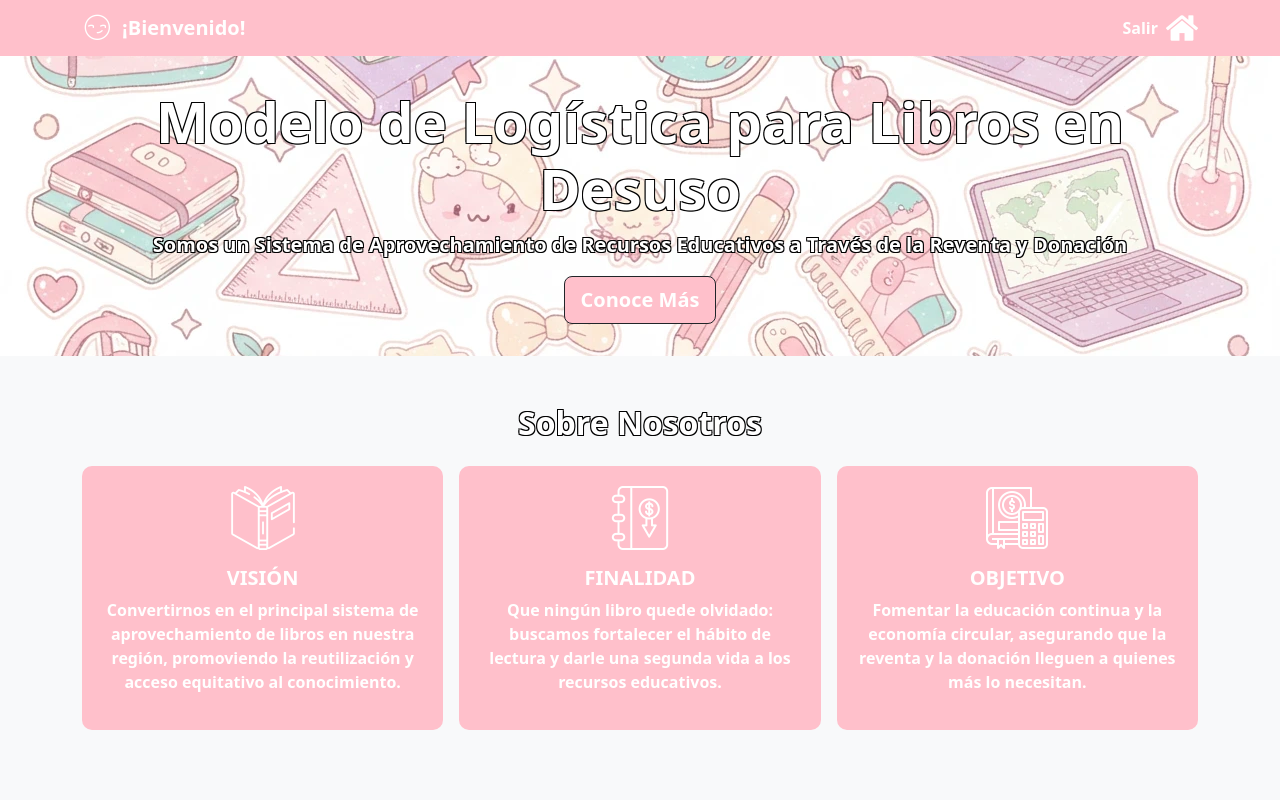
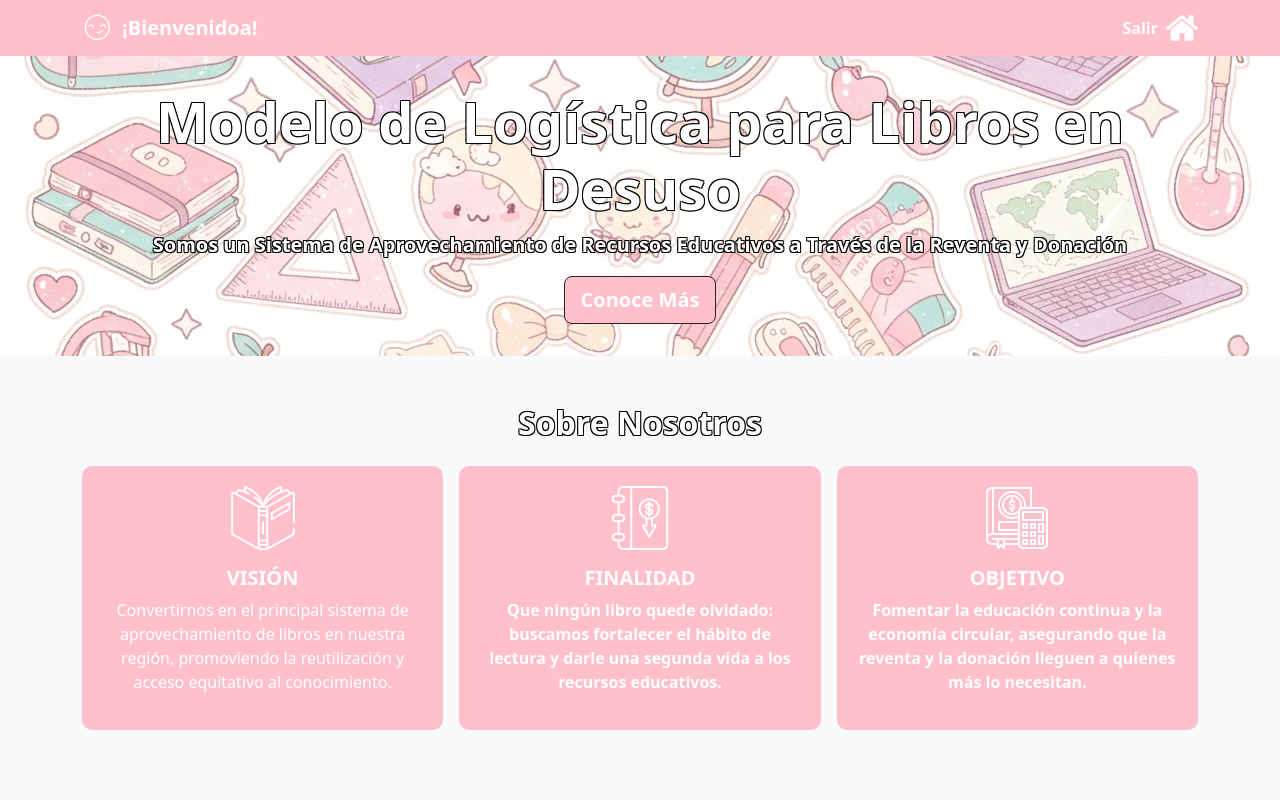
Before and after one commit to AlvaroMunoz0711/PLANTILLAPROYECTO, a plain HTML site: page Index.html in a window 1280 px wide. Shown: the top 800 px of the page. Drawn offline with Linux system fonts and the light colour scheme.

Commit message:
Update Index.html

```diff
--- a/Index.html
+++ b/Index.html
@@ -50,7 +50,7 @@
     <nav class="navbar navbar-expand  navbar-dark">
         <div class="container">
             <img src="jpg/icon.png" style="height: 32px; width: 32px;" class="me-2">
-            <span class="navbar-brand">¡Bienvenido!</span>
+            <span class="navbar-brand">¡Bienvenidoa!</span>
             <button class="navbar-toggler" type="button" data-bs-toggle="collapse" data-bs-target="#navbarNav">
                 <span class="navbar-toggler-icon"></span>
             </button>
@@ -85,7 +85,7 @@
                     <div class="card-pink">
                         <img src="jpg/libro-abierto.png" class="mb-3" style="height: 64px;">
                         <h5>VISIÓN</h5>
-                        <p style="color: white; font-weight: 600;">Convertirnos en el principal sistema de aprovechamiento de libros en nuestra región, promoviendo la reutilización y acceso equitativo al conocimiento.</p>
+                        <p style="color: white; font-weight: 500;">Convertirnos en el principal sistema de aprovechamiento de libros en nuestra región, promoviendo la reutilización y acceso equitativo al conocimiento.</p>
                     </div>
                 </div>
                 <div class="col-md-4">
```
